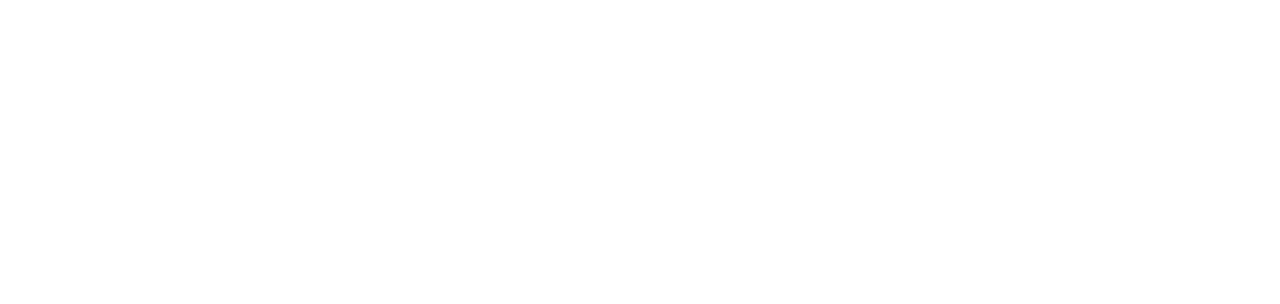
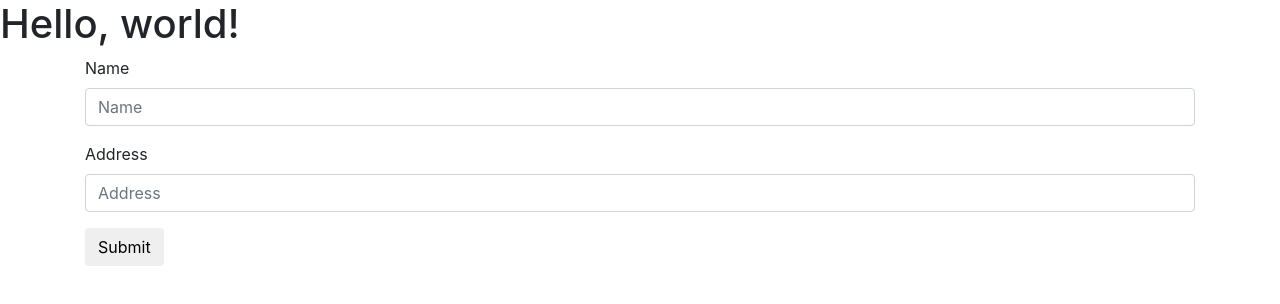
Before and after one commit to homahi/git-practice, a plain HTML site: page src/profile.html in a window 1280 px wide. Drawn offline with nearby package versions, Linux system fonts and the light colour scheme.

Commit message:
Boostrap 20180328 tkutsukake1

```diff
--- a/src/profile.html
+++ b/src/profile.html
@@ -1,12 +1,27 @@
 <!DOCTYPE html>
+<link rel="stylesheet" href="https://maxcdn.bootstrapcdn.com/bootstrap/4.0.0/css/bootstrap.min.css" integrity="sha384-Gn5384xqQ1aoWXA+058RXPxPg6fy4IWvTNh0E263XmFcJlSAwiGgFAW/dAiS6JXm" crossorigin="anonymous">
+<script src="https://maxcdn.bootstrapcdn.com/bootstrap/4.0.0/js/bootstrap.min.js" integrity="sha384-JZR6Spejh4U02d8jOt6vLEHfe/JQGiRRSQQxSfFWpi1MquVdAyjUar5+76PVCmYl" crossorigin="anonymous"></script>
 <html lang="ja">
 <head>
-  <meta charset="UTF-8">
-  <meta name="viewport" content="width=device-width, initial-scale=1.0">
-  <meta http-equiv="X-UA-Compatible" content="ie=edge">
-  <title>プロファイル画面</title>
+ 	<meta charset="UTF-8">
+ 	<meta name="viewport" content="width=device-width, initial-scale=1.0">
+ 	<meta http-equiv="X-UA-Compatible" content="ie=edge">
+ 	<title>プロファイル画面</title>
 </head>
 <body>
-
+	<h1>Hello, world!</h1>
 </body>
+<div class = "container">
+	<form>
+		<div class="form-group">
+			<label for="Name">Name</label>
+			<input type="Name" class="form-control" id="Name" placeholder="Name">
+		</div>
+		<div class="form-group">
+			<label for="Address">Address</label>
+			<input type="Address" class="form-control" id="Address" placeholder="Address">
+		</div>
+	</form>
+	<button type="submit" class="btn btn-default">Submit</button>
+</div>
 </html>
```
